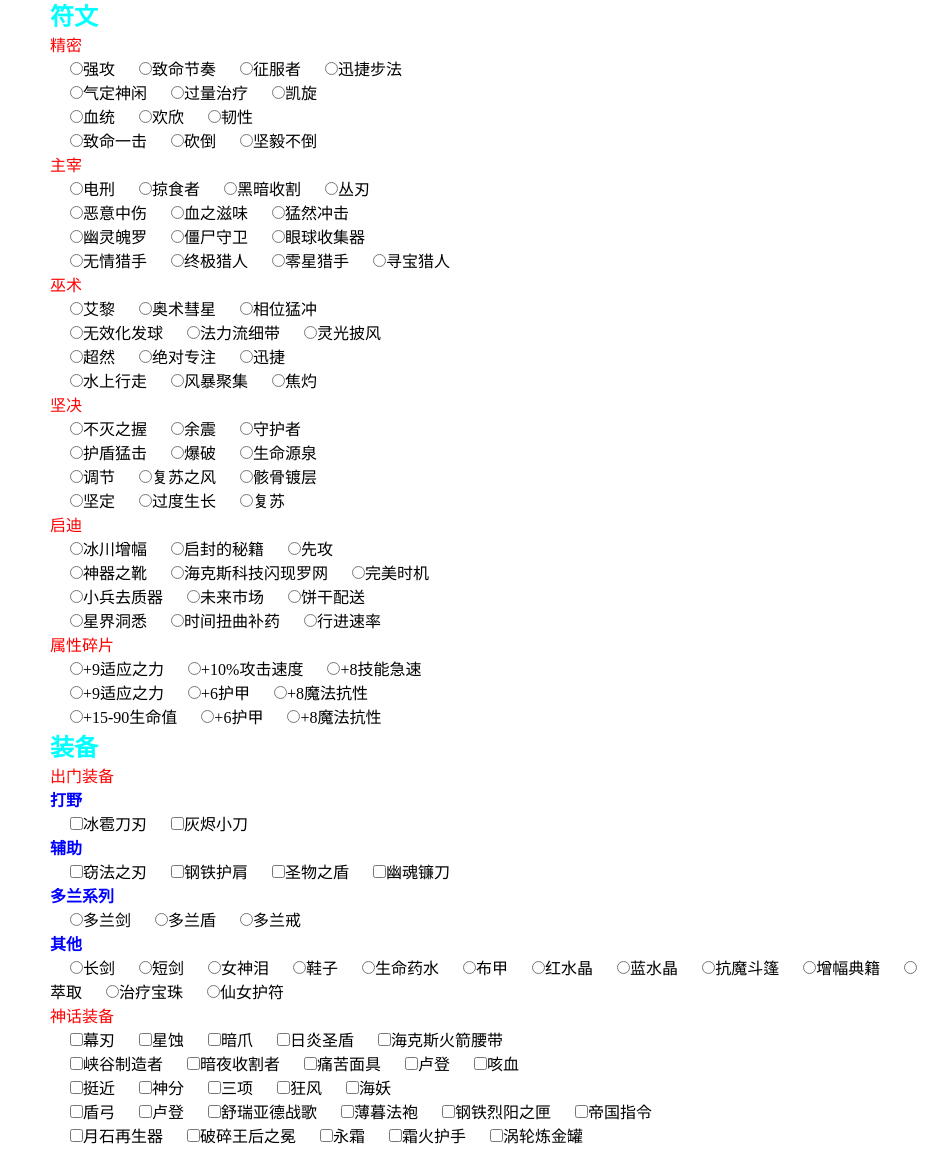
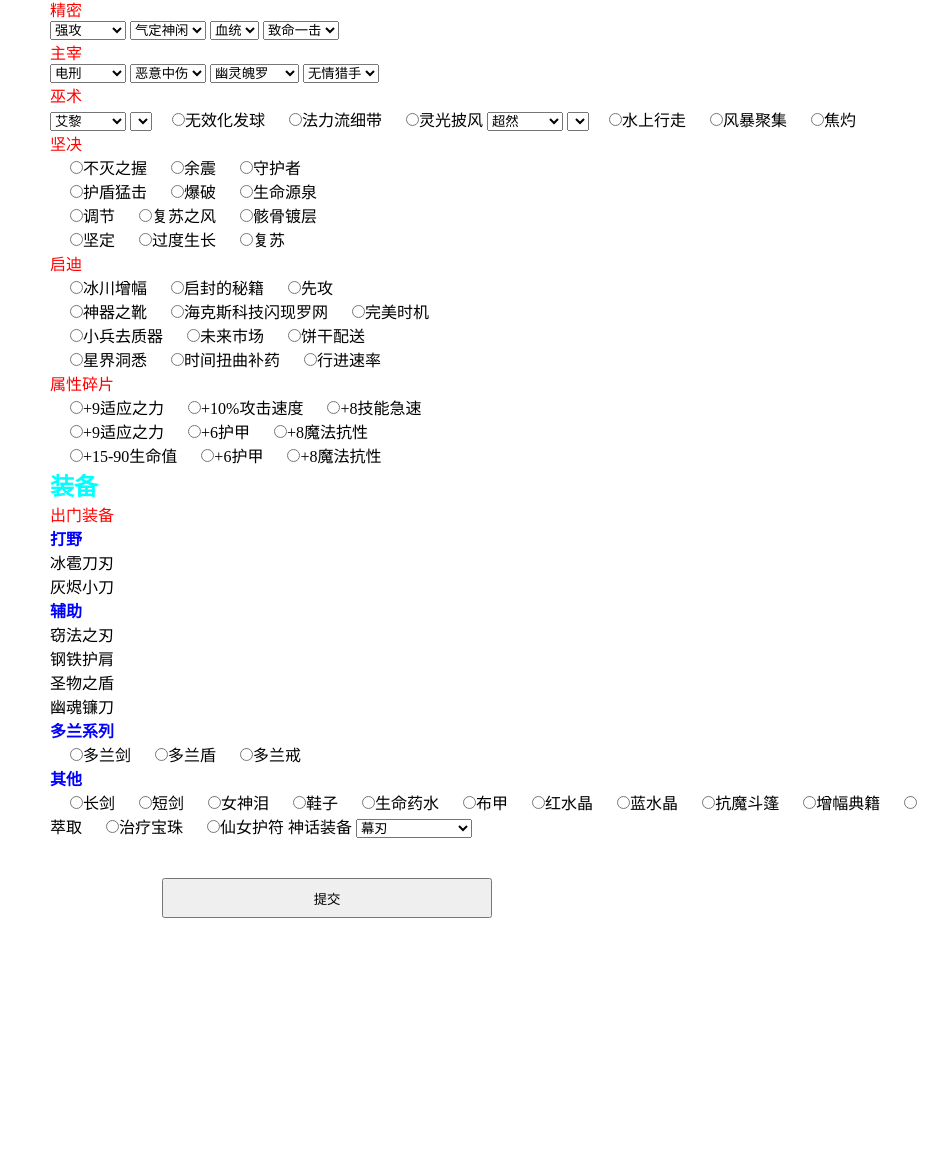
Before and after one commit to Sphinx-l/Sphinx-l.github.io, a plain HTML site: page 表单.html in a window 1280 px wide. Shown: the part 1315-2465 px from the top of the page, without its empty margins (350-1280 px from the left). After the commit the page ends 2433 px from the top, so only its background shows below. Drawn offline with Linux system fonts and the light colour scheme.

Commit message:
10-22
表单

```diff
--- a/表单.html
+++ b/表单.html
@@ -13,7 +13,7 @@
       li {
         list-style: none;
       }
-      ul {
+      form {
         margin-top: 100px;
         margin-left: 400px;
       }
@@ -46,28 +46,19 @@
     </style>
   </head>
   <body>
-    <ul>
-      <li>
-        <strong>英雄名字</strong>
-
-        <input type="text" />
-        <input type="text" />
-      </li>
+    <form>
+      <strong>英雄名字</strong><input type="text" /><input type="text" />
       <li>
         <strong>英雄图片</strong>
         <textarea name="" id="" cols="30" rows="10"></textarea>
       </li>
       <li>
         <strong>定位</strong>
-        <input type="radio" name="position"/>战士 <input type="radio" name="position"/>法师
-        <input type="radio" name="position"/>刺客 <input type="radio" name="position"/>射手
-        <input type="radio" name="position"/>辅助
-      </li>
-      <li>
-        <strong>可选位置</strong>
-        <input type="checkbox" />上单 <input type="checkbox" />中单
-        <input type="checkbox" />adc <input type="checkbox" />辅助
-        <input type="checkbox" />打野
+        <input type="radio" name="position" />战士
+        <input type="radio" name="position" />法师
+        <input type="radio" name="position" />刺客
+        <input type="radio" name="position" />射手
+        <input type="radio" name="position" />辅助
       </li>
       <li>
         <strong>技能介绍</strong>
@@ -106,89 +97,130 @@
       <li>
         <strong>符文</strong>
         <p>精密</p>
-        <input type="radio" name="jm0"/>强攻 <input type="radio" name="jm0" />致命节奏
-        <input type="radio" name="jm0"/>征服者 <input type="radio" name="jm0"/>迅捷步法
+        <select>
+          <option>强攻</option>
+          <option>致命节奏</option>
+          <option>征服者</option>
+          <option>迅捷步法</option>
+        </select>
+        <select>
+          <option>气定神闲</option>
+          <option>过量治疗</option>
+          <option>凯旋</option>
+        </select>
+        <select>
+          <option>血统</option>
+          <option>欢欣</option>
+          <option>韧性</option>
+        </select>
+        <select>
+          <option>致命一击</option>
+          <option>砍倒</option>
+          <option>坚韧不倒</option>
+        </select>
+        <p>主宰</p>
+        <select>
+          <option value="">电刑</option>
+          <option value="">掠食者</option>
+          <option value="">黑暗收割</option>
+          <option value="">丛刃</option>
+        </select>
+        <select>
+          <option value="">恶意中伤</option>
+          <option value="">血之滋味</option>
+          <option value="">猛然冲击</option>
+        </select>
+        <select>
+          <option value="">幽灵魄罗</option>
+          <option value="">僵尸守卫</option>
+          <option value="">眼球收集器</option>
+        </select>
+        <select>
+          <option value="">无情猎手</option>
+          <option value="">终极猎人</option>
+          <option value="">灵性猎手</option>
+          <option value="">寻宝猎人</option>
+        </select>
+        <p>巫术</p>
+        <select>
+          <option value="">艾黎</option>
+          <option value="">奥术彗星</option>
+          <option value="">相位猛冲</option>
+        </select>
+        <select>
+          <input type="radio" name="ws1" />无效化发球
+          <input type="radio" name="ws1" />法力流细带
+          <input type="radio" name="ws1" />灵光披风
+        </select>
+        <select>
+          <option>超然</option>
+          <option>绝对专注</option>
+          <option>迅捷</option>
+        </select>
+
+        <select>
+          <input type="radio" name="ws3" />水上行走
+          <input type="radio" name="ws3" />风暴聚集
+          <input type="radio" name="ws3" />焦灼
+        </select>
+        <p>坚决</p>
+        <input type="radio" name="jj0" />不灭之握
+        <input type="radio" name="jj0" />余震
+        <input type="radio" name="jj0" />守护者
         <br />
-        <input type="radio" name="jm1" />气定神闲 <input type="radio" name="jm1" />过量治疗
-        <input type="radio" name="jm1" />凯旋
+        <input type="radio" name="jj1" />护盾猛击
+        <input type="radio" name="jj1" />爆破
+        <input type="radio" name="jj1" />生命源泉
         <br />
-        <input type="radio" name="jm2"/>血统 <input type="radio" name="jm2" />欢欣
-        <input type="radio" name="jm2" />韧性
+        <input type="radio" name="jj2" />调节
+        <input type="radio" name="jj2" />复苏之风
+        <input type="radio" name="jj2" />骸骨镀层
         <br />
-        <input type="radio" name="jm3" />致命一击 <input type="radio" name="jm3" />砍倒
-        <input type="radio" name="jm3" />坚毅不倒
+        <input type="radio" name="jj3" />坚定
+        <input type="radio" name="jj3" />过度生长
+        <input type="radio" name="jj3" />复苏
+        <p>启迪</p>
+        <input type="radio" name="qd0" />冰川增幅
+        <input type="radio" name="qd0" />启封的秘籍
+        <input type="radio" name="qd0" />先攻
         <br />
-        <p>主宰</p>
-        <input type="radio" name="zz0" />电刑 <input type="radio" name="zz0" />掠食者
-        <input type="radio" name="zz0" />黑暗收割 <input type="radio" name="zz0" />丛刃
+        <input type="radio" name="qd1" />神器之靴
+        <input type="radio" name="qd1" />海克斯科技闪现罗网
+        <input type="radio" name="qd1" />完美时机
         <br />
-        <input type="radio" name="zz1" />恶意中伤 <input type="radio" name="zz1" />血之滋味
-        <input type="radio" name="zz1" />猛然冲击
-        <br />
-        <input type="radio"  name="zz2"/>幽灵魄罗 <input type="radio" name="zz2" />僵尸守卫
-        <input type="radio" name="zz2"/>眼球收集器
-        <br />
-        <input type="radio" name="zz3"/>无情猎手 <input type="radio" name="zz3"/>终极猎人
-        <input type="radio" name="zz3"/>零星猎手 <input type="radio" name="zz3"/>寻宝猎人
-        <br />
-        <p>巫术</p>
-        <input type="radio" name="ws0" />艾黎 <input type="radio" name="ws0" />奥术彗星
-        <input type="radio" name="ws0"/>相位猛冲
-        <br />
-        <input type="radio" name="ws1"/>无效化发球 <input type="radio"name="ws1" />法力流细带
-        <input type="radio" name="ws1"/>灵光披风
-        <br />
-        <input type="radio"name="ws2" />超然 <input type="radio" name="ws2"/>绝对专注
-        <input type="radio"name="ws2" />迅捷
-        <br />
-        <input type="radio" name="ws3"/>水上行走 <input type="radio" name="ws3"/>风暴聚集
-        <input type="radio" name="ws3"/>焦灼
-        <br />
-        <p>坚决</p>
-        <input type="radio" name="jj0" />不灭之握 <input type="radio" name="jj0"/>余震
-        <input type="radio" name="jj0"/>守护者
-        <br />
-        <input type="radio" name="jj1" />护盾猛击 <input type="radio" name="jj1" />爆破
-        <input type="radio" name="jj1"/>生命源泉
-        <br />
-        <input type="radio" name="jj2"/>调节 <input type="radio" name="jj2" />复苏之风
-        <input type="radio" name="jj2"/>骸骨镀层
-        <br />
-        <input type="radio" name="jj3" />坚定 <input type="radio" name="jj3" />过度生长
-        <input type="radio" name="jj3"/>复苏
-        <p>启迪</p>
-        <input type="radio" name="qd0" />冰川增幅 <input type="radio" name="qd0" />启封的秘籍
-        <input type="radio" name="qd0"/>先攻
-        <br />
-        <input type="radio" name="qd1" />神器之靴 <input type="radio" name="qd1"/>海克斯科技闪现罗网
-        <input type="radio" name="qd1"/>完美时机
-        <br />
-        <input type="radio" name="qd2" />小兵去质器 <input type="radio" name="qd2"/>未来市场
-        <input type="radio"  name="qd2"/>饼干配送
+        <input type="radio" name="qd2" />小兵去质器
+        <input type="radio" name="qd2" />未来市场
+        <input type="radio" name="qd2" />饼干配送
         <br />
         <input type="radio" />星界洞悉 <input type="radio" />时间扭曲补药
         <input type="radio" />行进速率
         <br />
         <p>属性碎片</p>
-        <input type="radio" name="sxsp0" />+9适应之力 <input type="radio" name="sxsp0" />+10%攻击速度
-        <input type="radio" name="sxsp0"/>+8技能急速
-        <br>
+        <input type="radio" name="sxsp0" />+9适应之力
+        <input type="radio" name="sxsp0" />+10%攻击速度
+        <input type="radio" name="sxsp0" />+8技能急速
+        <br />
 
-        <input type="radio" name="sxsp1"/>+9适应之力 <input type="radio"name="sxsp1" />+6护甲
-        <input type="radio"name="sxsp1" />+8魔法抗性
-        <br>
-        <input type="radio"name="sxsp2" />+15-90生命值
-        <input type="radio" name="sxsp2"/>+6护甲 <input type="radio"name="sxsp2" />+8魔法抗性
-        <br>
+        <input type="radio" name="sxsp1" />+9适应之力
+        <input type="radio" name="sxsp1" />+6护甲
+        <input type="radio" name="sxsp1" />+8魔法抗性
+        <br />
+        <input type="radio" name="sxsp2" />+15-90生命值
+        <input type="radio" name="sxsp2" />+6护甲
+        <input type="radio" name="sxsp2" />+8魔法抗性
+        <br />
       </li>
       <li>
         <strong>装备</strong>
         <p>出门装备</p>
         <p style="color: blue; font-weight: 700">打野</p>
-        <input type="checkbox" />冰雹刀刃 <input type="checkbox" />灰烬小刀
+        <option>冰雹刀刃</option>
+        灰烬小刀
         <p style="color: blue; font-weight: 700">辅助</p>
-        <input type="checkbox" />窃法之刃 <input type="checkbox" />钢铁护肩
-        <input type="checkbox" />圣物之盾 <input type="checkbox" />幽魂镰刀
+        <option>窃法之刃</option>
+        钢铁护肩
+        <option>圣物之盾</option>
+        幽魂镰刀
         <p style="color: blue; font-weight: 700">多兰系列</p>
         <input type="radio" />多兰剑 <input type="radio" />多兰盾
         <input type="radio" />多兰戒
@@ -199,31 +231,38 @@
         <input type="radio" />红水晶 <input type="radio" />蓝水晶
         <input type="radio" />抗魔斗篷 <input type="radio" />增幅典籍
         <input type="radio" />萃取 <input type="radio" />治疗宝珠
-        <input type="radio" />仙女护符
+        <input type="radio" />仙女护符 神话装备
+        <select>
+          <option>幕刃</option>
+          <option>星蚀</option>
+          <option>暗爪</option>
+          <option>日炎圣盾</option>
+          <option>海克斯火箭腰带</option>
+          <option>峡谷制造者</option>
+          <option>暗夜收割者</option>
+          <option>痛苦面具</option>
+          <option>卢登</option>
+          <option>咳血</option>
+          <option>挺近</option>
+          <option>神分</option>
+          <option>三项</option>
+          <option>狂风</option>
+          <option>海妖</option>
+          <option>盾弓</option>
+          <option>卢登</option>
+          <option>舒瑞亚德战歌</option>
+          <option>薄暮法袍</option>
+          <option>钢铁烈阳之匣</option>
+          <option>帝国指令</option>
+          <option>月石再生器</option>
+          <option>破碎王后之冕</option>
+          <option>永霜</option>
+          <option>霜火护手</option>
+          <option>涡轮炼金罐</option>
+        </select>
+      </li>
+    </form>
 
-        <p>神话装备</p>
-
-        <input type="checkbox" />幕刃 <input type="checkbox" />星蚀
-        <input type="checkbox" />暗爪 <input type="checkbox" />日炎圣盾
-        <input type="checkbox" />海克斯火箭腰带
-        <br />
-        <input type="checkbox" />峡谷制造者 <input type="checkbox" />暗夜收割者
-        <input type="checkbox" />痛苦面具 <input type="checkbox" />卢登
-        <input type="checkbox" />咳血
-        <br />
-        <input type="checkbox" />挺近 <input type="checkbox" />神分
-        <input type="checkbox" />三项 <input type="checkbox" />狂风
-        <input type="checkbox" />海妖
-        <br />
-        <input type="checkbox" />盾弓 <input type="checkbox" />卢登
-        <input type="checkbox" />舒瑞亚德战歌 <input type="checkbox" />薄暮法袍
-        <input type="checkbox" />钢铁烈阳之匣 <input type="checkbox" />帝国指令
-        <br />
-        <input type="checkbox" />月石再生器
-        <input type="checkbox" />破碎王后之冕 <input type="checkbox" />永霜
-        <input type="checkbox" />霜火护手 <input type="checkbox" />涡轮炼金罐
-      </li>
-    </ul>
     <button>提交</button>
     <div class="end"></div>
     <script>
```
